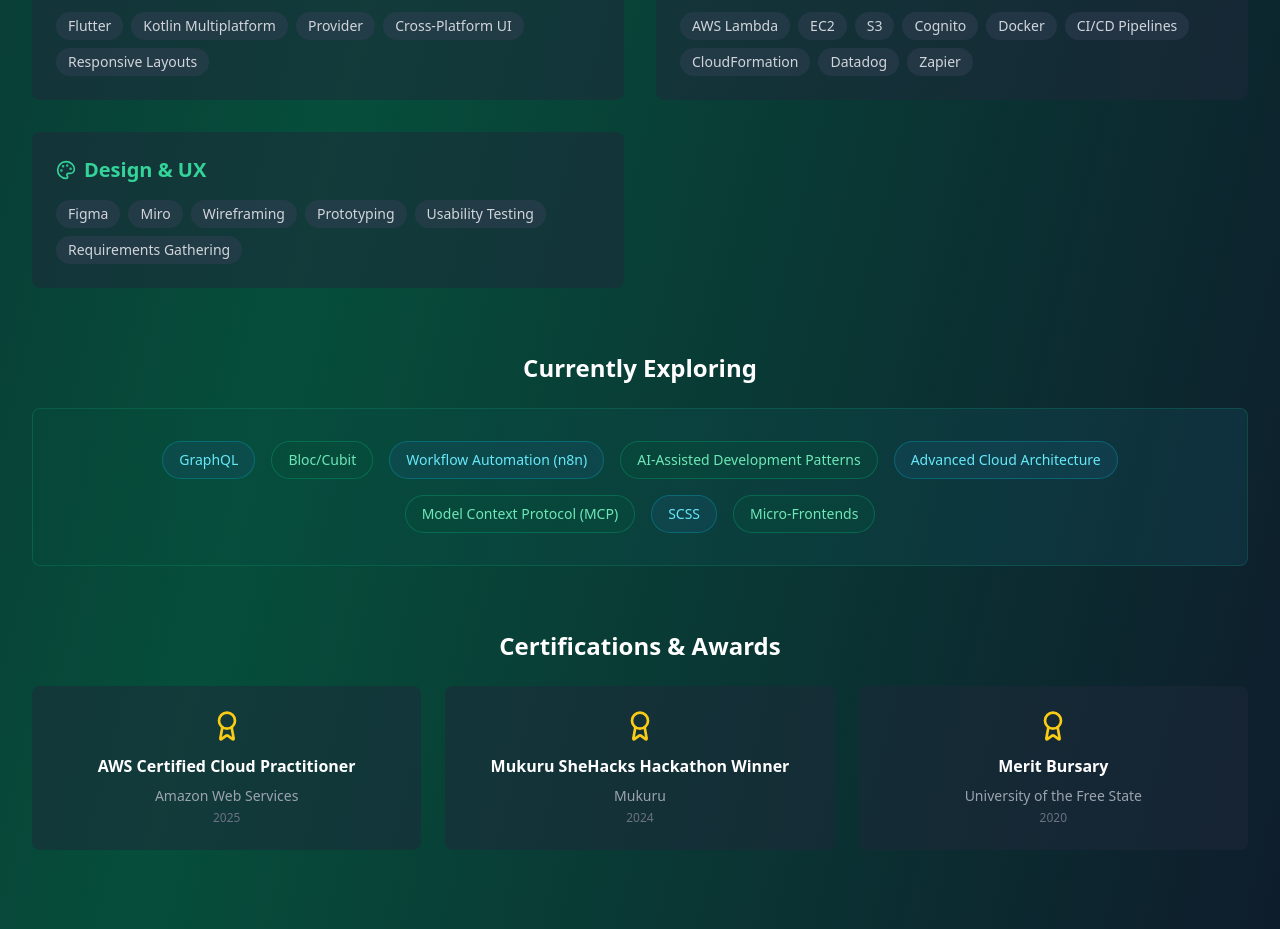
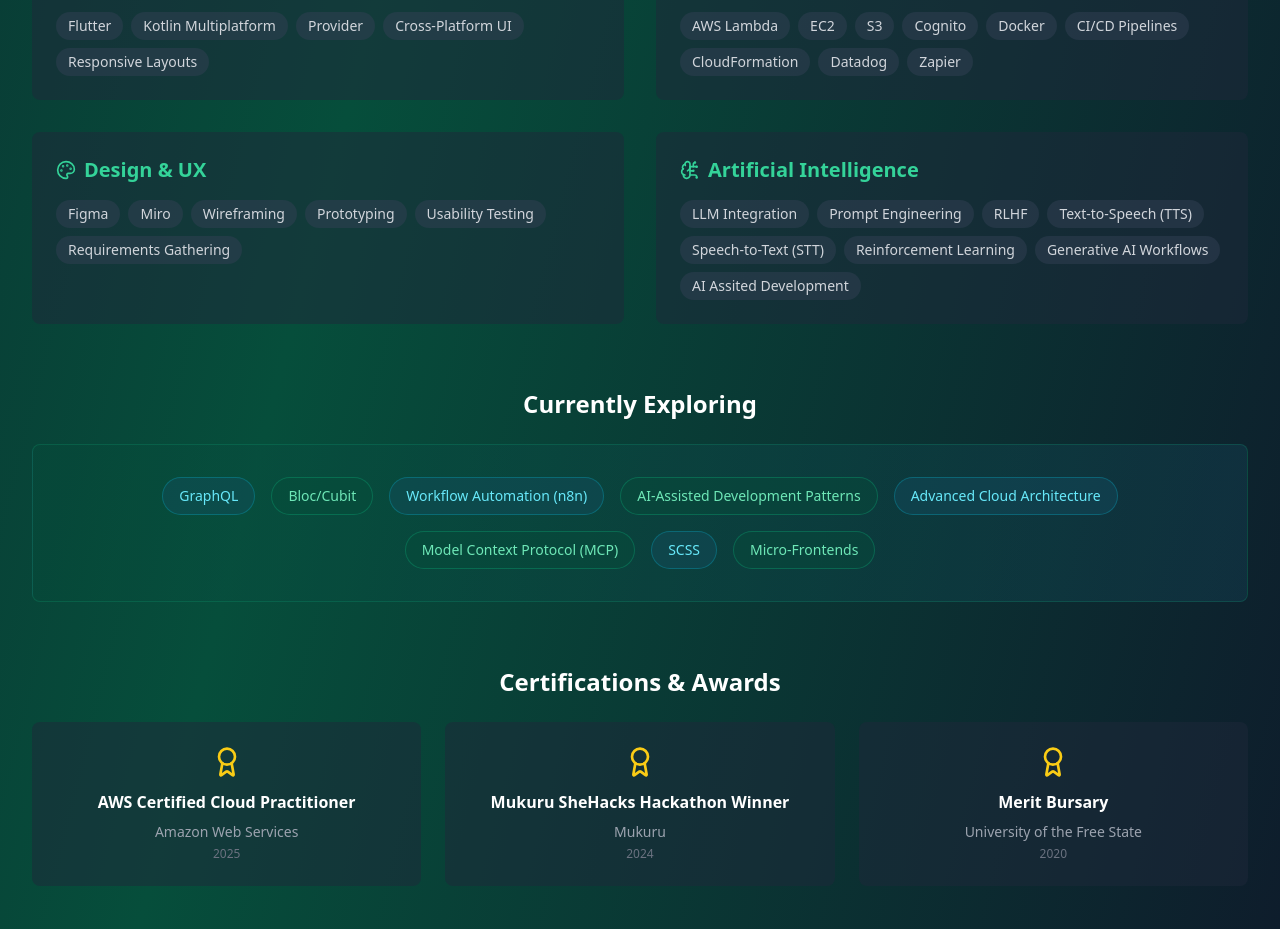
Before and after one commit to SinomthaMzamo/sinomthamzamo.portfolio, a React (Vite) app: page / in a window 1280 px wide. Shown: the part 3540-4469 px from the top of the page. Built offline with nearby package versions, Linux system fonts and the light colour scheme.

Commit message:
add AI skills

```diff
--- a/src/App.jsx
+++ b/src/App.jsx
@@ -14,7 +14,7 @@
   Briefcase,
   GraduationCap,
   ChevronDown,
-  ExternalLink,
+  BrainCircuit,
   Menu,
   X,
   Monitor,
@@ -147,6 +147,16 @@
       "Usability Testing",
       "Requirements Gathering",
     ],
+    "Artificial Intelligence": [
+      "LLM Integration",
+      "Prompt Engineering",
+      "RLHF",
+      "Text-to-Speech (TTS)",
+      "Speech-to-Text (STT)",
+      "Reinforcement Learning",
+      "Generative AI Workflows",
+      "AI Assited Development",
+    ],
   };
 
   const skillIcons = {
@@ -155,6 +165,7 @@
     "Mobile Development": Smartphone,
     "Cloud & DevOps": Cloud,
     "Design & UX": Palette,
+    "Artificial Intelligence": BrainCircuit,
   };
 
   const experience = [
```
